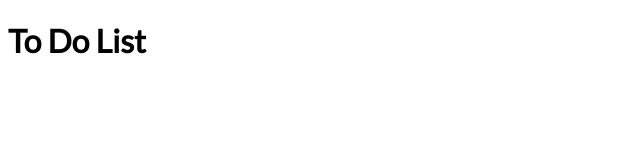
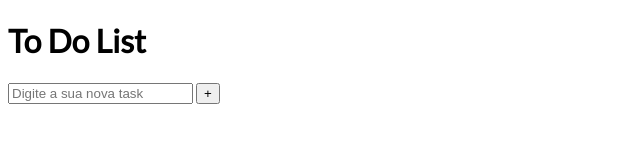
Before and after one commit to kauabarros-24/Projeto-lista-de-tarefas, a plain HTML site: page assets/index.html in a window 1280 px wide. Shown: the whole page, without its empty margins (0-640 px from the left). Drawn offline with Linux system fonts and the light colour scheme.

Commit message:
HTML terminado

```diff
--- a/assets/index.html
+++ b/assets/index.html
@@ -1,14 +1,28 @@
 <!DOCTYPE html>
 <html lang="pt-BR">
+
 <head>
     <meta charset="UTF-8">
     <meta name="viewport" content="width=device-width, initial-scale=1.0">
     <title>To Do list</title>
     <link rel="stylesheet" href="estilo.css">
 </head>
+
 <body>
     <h1>To Do List</h1>
+    <div class="content">
+        <div class="content-add-item">
+            <!--Input botão-->
+            <input type="text" id="input-new-task" placeholder="Digite a sua nova task">
+            <button id="btn-new-task">+</button>
+        </div>
+        <div class="contente-body">
+            <!--Lista-->
+            <ul id="do-do-list"></ul>
+        </div>
+    </div>
 
-<script src="main.js"></script>
+    <script src="main.js"></script>
 </body>
+
 </html>
```
